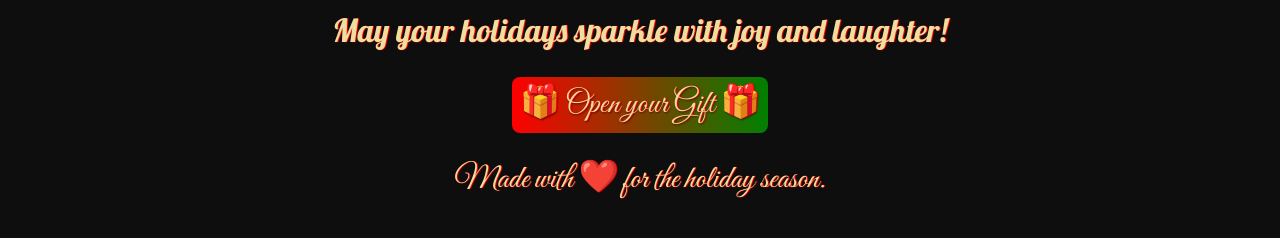
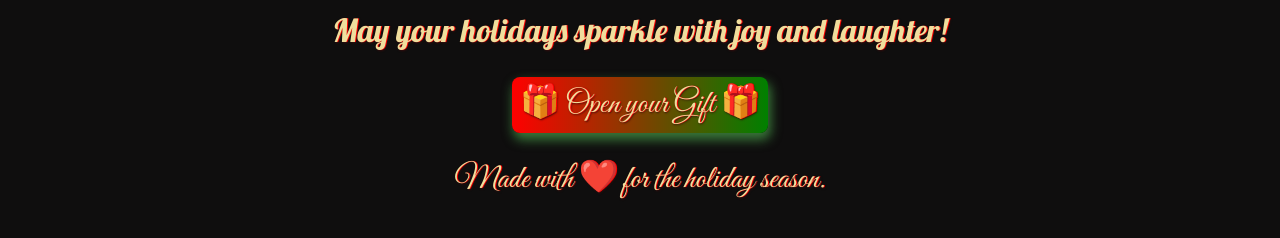
Before and after one commit to Bernardasko/Techin-Scriptmas, a plain HTML site: page 03-DAY/index.html in a window 1280 px wide. In both pictures the pointer is over the link "🎁 Open your Gift 🎁". Shown: the part 318-556 px from the top of the page. Drawn offline with Linux system fonts and the light colour scheme.

Commit message:
Fix hover box shadow effect

```diff
--- a/03-DAY/style.css
+++ b/03-DAY/style.css
@@ -27,6 +27,10 @@ main a {
     text-decoration: none;
 }
 
+main a:hover {
+    box-shadow: 2px 6px 11px 1px rgb(57 119 57);
+}
+
 footer p {
     font-size: 2rem;
 }
```
Also changed, not shown: 03-DAY/gift.html (+4 -0 lines).
